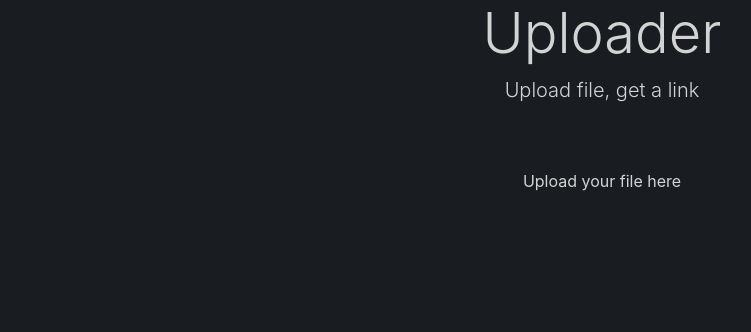
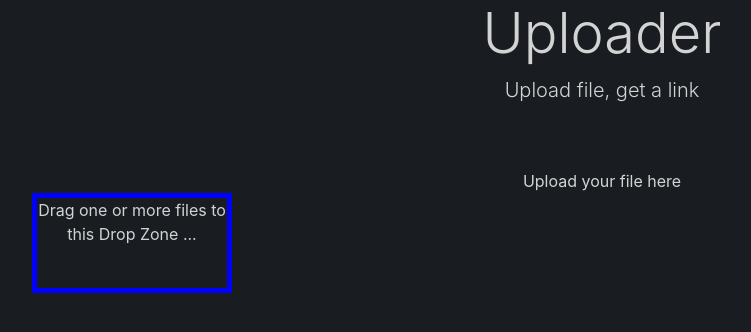
Before and after one commit to explosion33/uploadServer, a Flask app: page / in a window 1280 px wide. Shown: the top 332 px of the page, without its empty margins (38-789 px from the left). Run offline with Flask 2, Linux system fonts and the light colour scheme; some libraries are stand-ins or nearby versions.

Commit message:
styling and basic code for file uplaoder

```diff
--- a/app/static/css/styles.css
+++ b/app/static/css/styles.css
@@ -1,4 +1,4 @@
-#drop_zone {
+#drop-area {
   border: 5px solid blue;
   width:  200px;
   height: 100px;
--- a/app/templates/css/styles.css
+++ b/app/templates/css/styles.css
@@ -1,4 +1,4 @@
-#drop_zone {
+#drop-area {
   border: 5px solid blue;
   width:  200px;
   height: 100px;
--- /dev/null
+++ b/app/templates/js/upload.js
@@ -0,0 +1,6 @@
+function dropHandler(ev) {
+  console.log('File(s) dropped');
+
+  // Prevent default behavior (Prevent file from being opened)
+  ev.preventDefault();
+}
--- a/app/templates/main.html
+++ b/app/templates/main.html
@@ -8,10 +8,10 @@
 
     <!-- Bootstrap -->
     <link href="css/bootstrap-4.4.1.css" rel="stylesheet">
-  	<link href="css/bootstrap-dark.scss" rel="stylesheet">
     <link href="css/styles.css" rel="stylesheet">
     <link href="{{url_for('static', filename='css/bootstrap-4.4.1.css')}}" rel="stylesheet">
     <link href="{{url_for('static', filename='css/styles.css')}}" rel="stylesheet">
+
 
   </head>
   <body>
@@ -25,9 +25,16 @@
        <div class="row text-center">
           <div class="col-lg-6 offset-lg-3">Upload your file here</div>
 </div>
-       <br>
+       <div class="row text-center">
+         <div id="drop-area" ondragover="allowDrop()" ondrop="drop(event)" onclick="document.getElementById('dialog').click()">
+  			<p>Drag one or more files to this Drop Zone ...</p>
+		 </div>
+
+       </div>
+<br>
 <br>
 </div>
+<input type="file" style="display:none" id="dialog"/>
     <!-- jQuery (necessary for Bootstrap's JavaScript plugins) -->
     <script src="js/jquery-3.4.1.min.js"></script>
     <script src="{{url_for('static', filename='js/jquery-3.4.1.min.js')}}"></script>
@@ -37,5 +44,21 @@
     <script src="{{url_for('static', filename='js/popper.min.js')}}"></script>
     <script src="js/bootstrap-4.4.1.js"></script>
     <script src="{{url_for('static', filename='js/bootstrap-4.4.1.js')}}"></script>
+
+    <script>
+		function drop(event) {
+			var event = window.event || event;
+  			event.preventDefault();
+
+			let dt = event.dataTransfer
+  			let files = dt.files
+			console.log(files);
+		}
+		function allowDrop(event) {
+			var event = window.event || event;
+			event.preventDefault();
+		}
+	</script>
+
   </body>
 </html>
```
Also changed, not shown: app/static/js/upload.js (added, +40 -0 lines).
